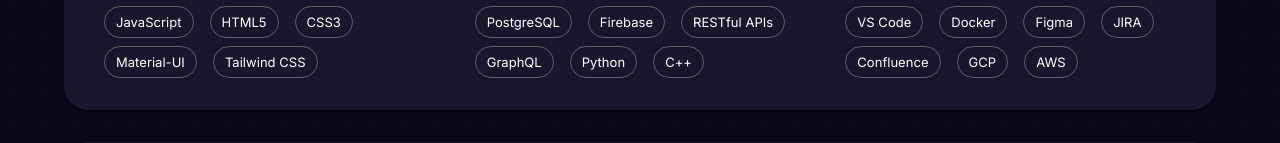
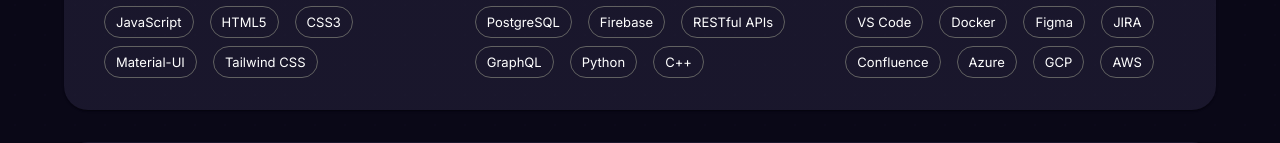
Before and after one commit to Garnet-Owl/Garnet-Owl.github.io, a Next.js app: page /about in a window 1280 px wide. Shown: the part 730-873 px from the top of the page. Built offline with nearby package versions, Linux system fonts and the light colour scheme.

Commit message:
Update platforms

```diff
--- a/app/about/page.tsx
+++ b/app/about/page.tsx
@@ -25,7 +25,7 @@
     "Python",
     "C++",
   ],
-  tools: ["Git", "GitHub", "Bitbucket", "Pycharm", "VS Code", "Docker", "Figma", "JIRA", "Confluence", "GCP", "AWS"],
+  tools: ["Git", "GitHub", "Bitbucket", "Pycharm", "VS Code", "Docker", "Figma", "JIRA", "Confluence", "Azure", "GCP", "AWS"],
 };
 
 // Mock data for experience
```
